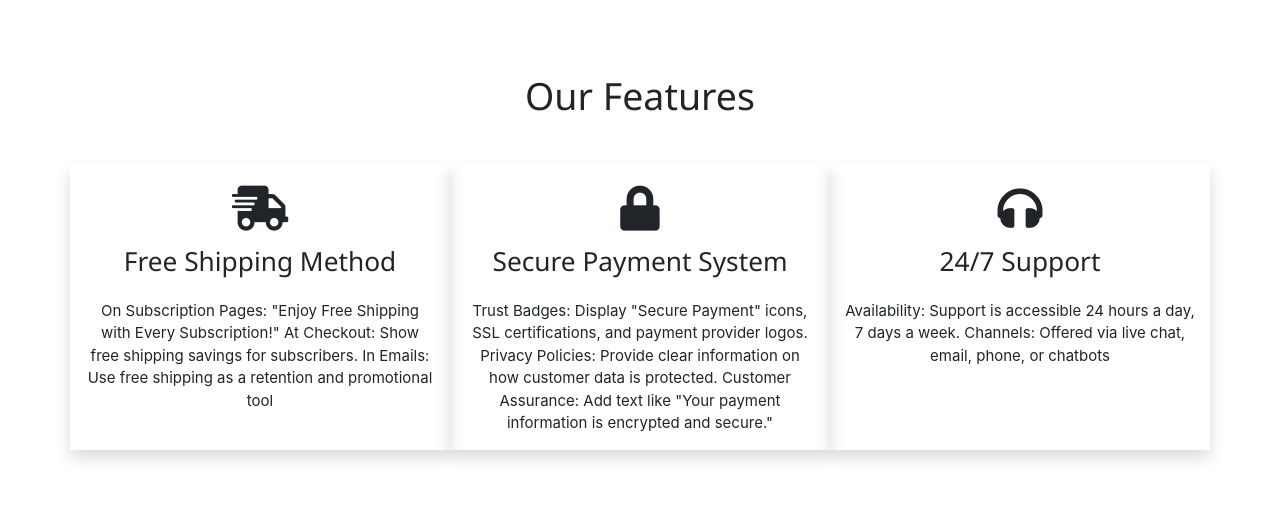
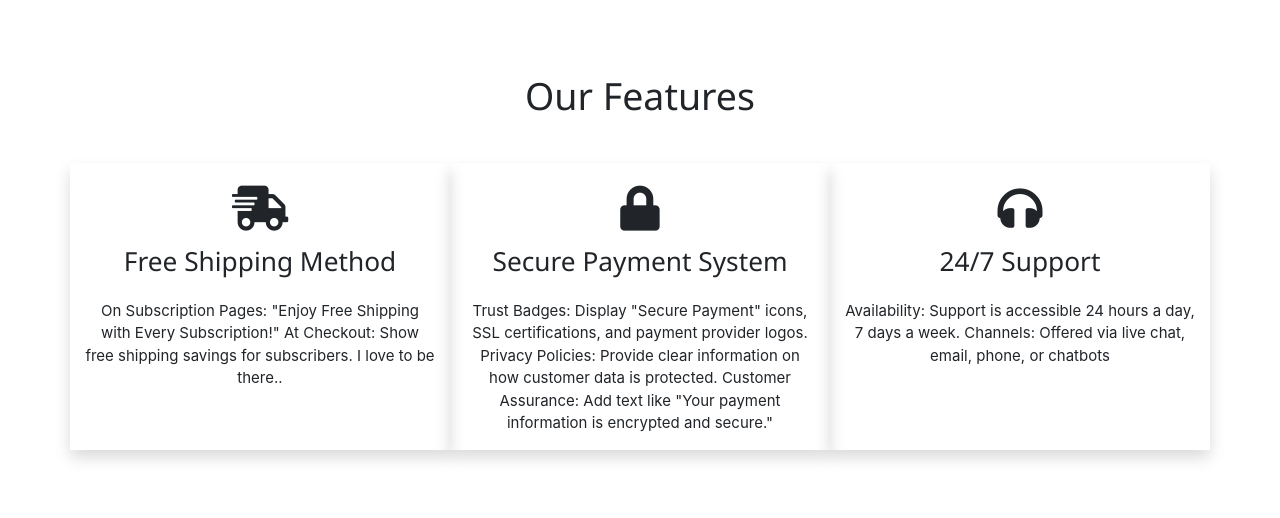
Before and after one commit to Sureshbeniwa06/Docker-images-on-localhost-running-how-, a plain HTML site: page E-commerce-/index.html in a window 1280 px wide. Shown: the part 2314-2832 px from the top of the page. Drawn offline with nearby package versions, Linux system fonts and the light colour scheme.

Commit message:
Update index.html

```diff
--- a/E-commerce-/index.html
+++ b/E-commerce-/index.html
@@ -325,7 +325,7 @@ class="img img-fluid" alt=""></a>
 <div>
 On Subscription Pages: "Enjoy Free Shipping with Every Subscription!"
 At Checkout: Show free shipping savings for subscribers.
-In Emails: Use free shipping as a retention and promotional tool
+ I love to be there..
 </div>
 </div>
 </div>
```
